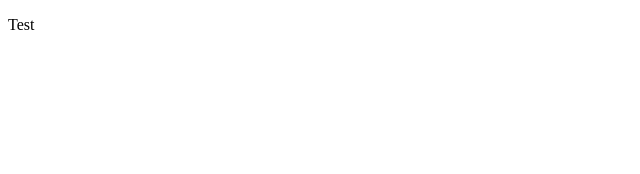
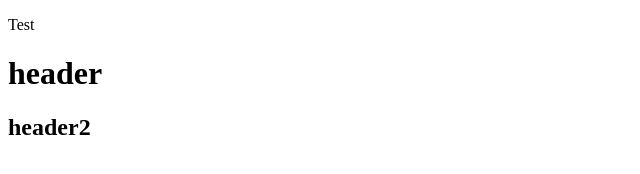
Before and after one commit to jinlonglim/jinlonglim.github.io, a plain HTML site: page index.html in a window 1280 px wide. Shown: the whole page, without its empty margins (0-640 px from the left). Drawn offline with Linux system fonts and the light colour scheme.

Commit message:
added header

```diff
--- a/index.html
+++ b/index.html
@@ -4,6 +4,12 @@
 <p>
     Test
 </p>
+<h1>
+    header
+</h1>
+<h2>
+    header2
+</h2>
 
 </body>
 </head>
```
